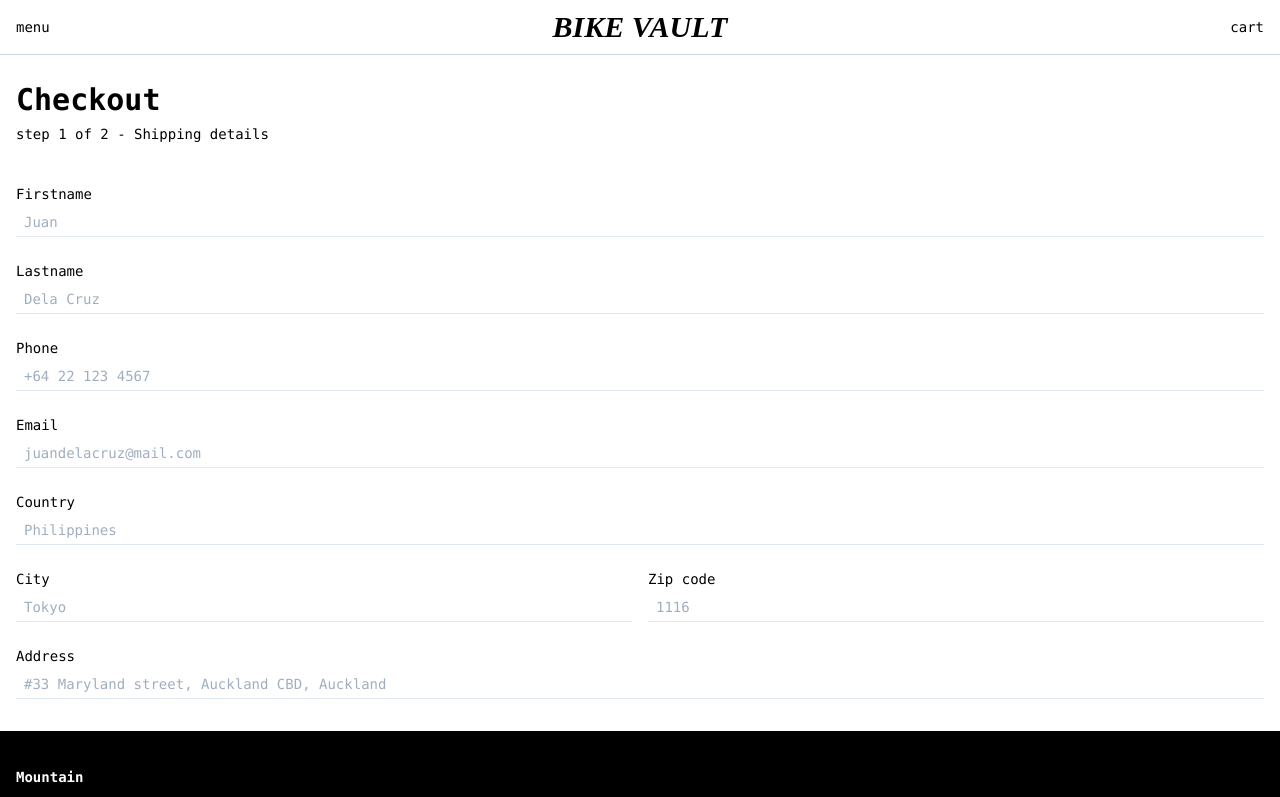
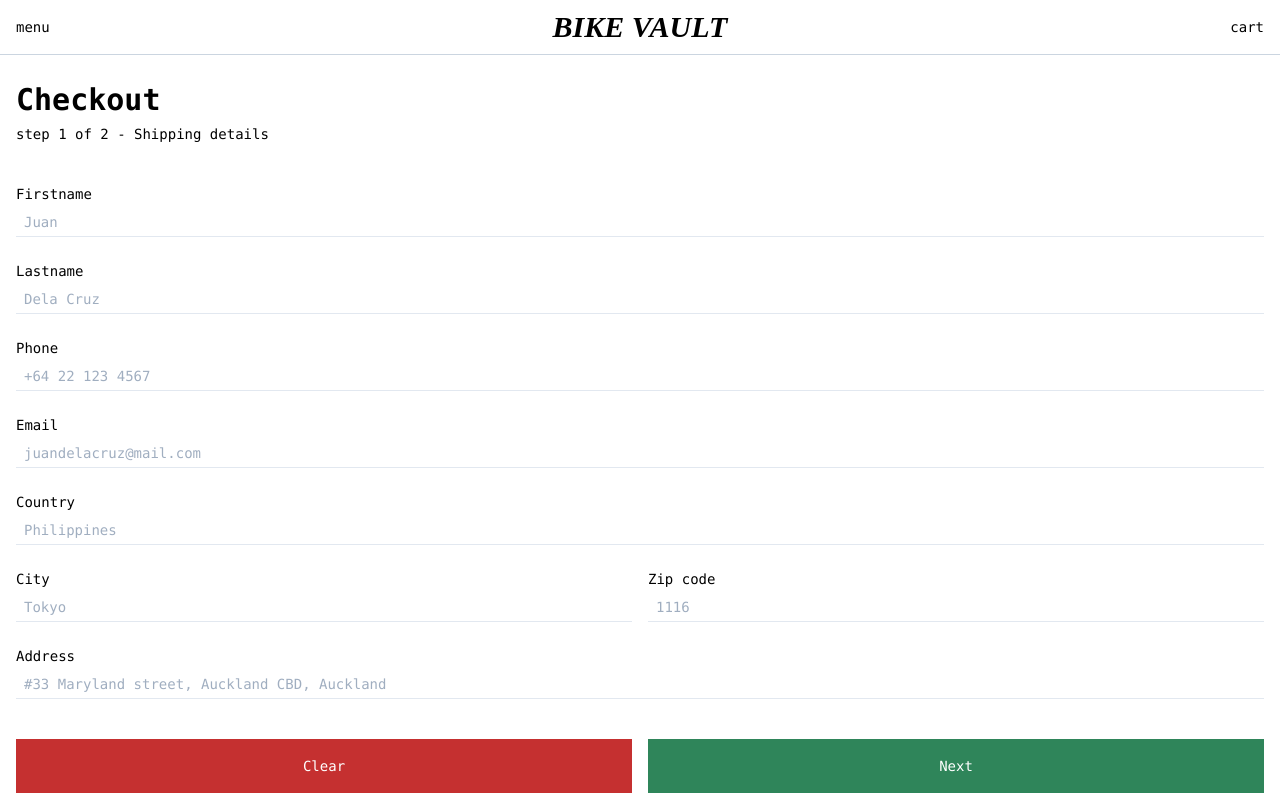
Before and after one commit to jasonvictorio/bike-vault, a React (Create React App) app: page /checkout in a window 1280 px wide. Shown: the top 797 px of the page. Built offline with nearby package versions, Linux system fonts and the light colour scheme.

Commit message:
add buttons for checkout steps

```diff
--- a/src/components/Header.tsx
+++ b/src/components/Header.tsx
@@ -13,7 +13,7 @@ const Header = () => {
   const toggleMenubar = () => setActive(!active)
 
   return (
-    <header className='z-20 top-0 bg-white sticky w-full mb-6'>
+    <header className='z-20 top-0 bg-white w-full mb-6'>
       <div className='flex justify-between items-center container py-3 relative z-10'>
         <button onClick={toggleMenubar}>menu</button>
         <Link to='/' className='milonga font-black italic uppercase text-3xl leading-none'>
--- a/src/views/Checkout.tsx
+++ b/src/views/Checkout.tsx
@@ -1,4 +1,4 @@
-import React from 'react'
+import React, { useState } from 'react'
 import { RouteComponentProps } from '@reach/router'
 
 import { useFormField } from '../utils'
@@ -17,11 +17,42 @@ import ShippingForm from '../components/ShippingForm'
 const Checkout = (props: RouteComponentProps) => {
   const firstname = useFormField({ name: 'firstname', required: true })
   const lastname = useFormField({ name: 'lastname' })
+  const [currentStep, setCurrentStep] = useState<1 | 2>(1)
+
+  const handleClear = () => {}
+  const handleNext1 = () => {
+    setCurrentStep(2)
+  }
+  const handleBack = () => {
+    setCurrentStep(1)
+  }
+  const handleNext2 = () => {}
 
   return (
     <div className='container'>
       <h1 className='page-title'>Checkout</h1>
-      <ShippingForm />
+      <div className='mb-10'>
+        <ShippingForm />
+      </div>
+      <div className='grid grid-cols-2 gap-4'>
+        {currentStep === 1 ? (
+          <>
+            <button className='border border-red-700 bg-red-700 block px-8 py-3 text-white'>Clear</button>
+            <button className='border border-green-700 bg-green-700 block px-8 py-3 text-white' onClick={handleNext1}>
+              Next
+            </button>
+          </>
+        ) : (
+          <>
+            <button className='border border-black block px-8 py-3' onClick={handleBack}>
+              Back
+            </button>
+            <button className='border border-green-700 bg-green-700 block px-8 py-3 text-white' onClick={handleNext2}>
+              Next
+            </button>
+          </>
+        )}
+      </div>
     </div>
   )
 }
```
